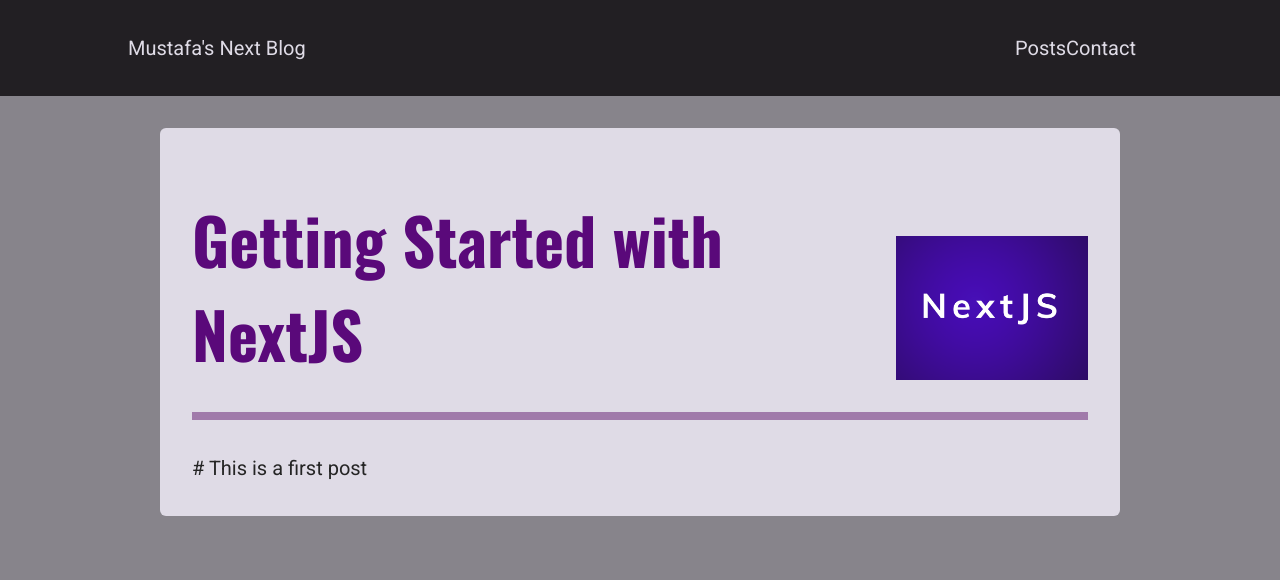
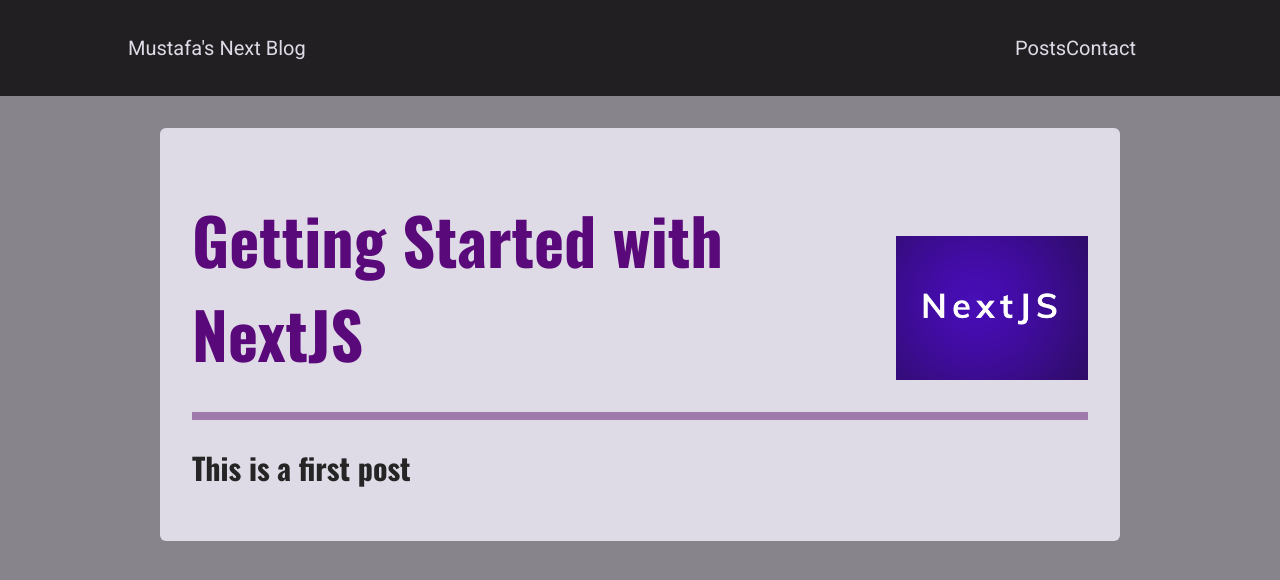
Before and after one commit to mrefil/NextJS-Personal-Blog, a Next.js app: page /posts/1 in a window 1280 px wide. Shown: the top 580 px of the page. Built offline with nearby package versions, Linux system fonts and the light colour scheme.

Commit message:
Rendering Markdown As JSX
upgrade nextjs

```diff
--- a/components/posts/post-detail/post-content.js
+++ b/components/posts/post-detail/post-content.js
@@ -1,3 +1,4 @@
+import ReactMarkdown from 'react-markdown';
 import PostHeader from './post-header';
 import classes from './post-content.module.css';
 
@@ -18,7 +19,9 @@
                 title={DUMMY_POST.title}
                 image={imagePath}
             />
-            {DUMMY_POST.content}
+            <ReactMarkdown>
+                {DUMMY_POST.content}
+            </ReactMarkdown>
         </article>
     )
 }
```
Also changed, not shown: package.json (+4 -3 lines), 1 other file (tests, documents, lock files or other folders).
